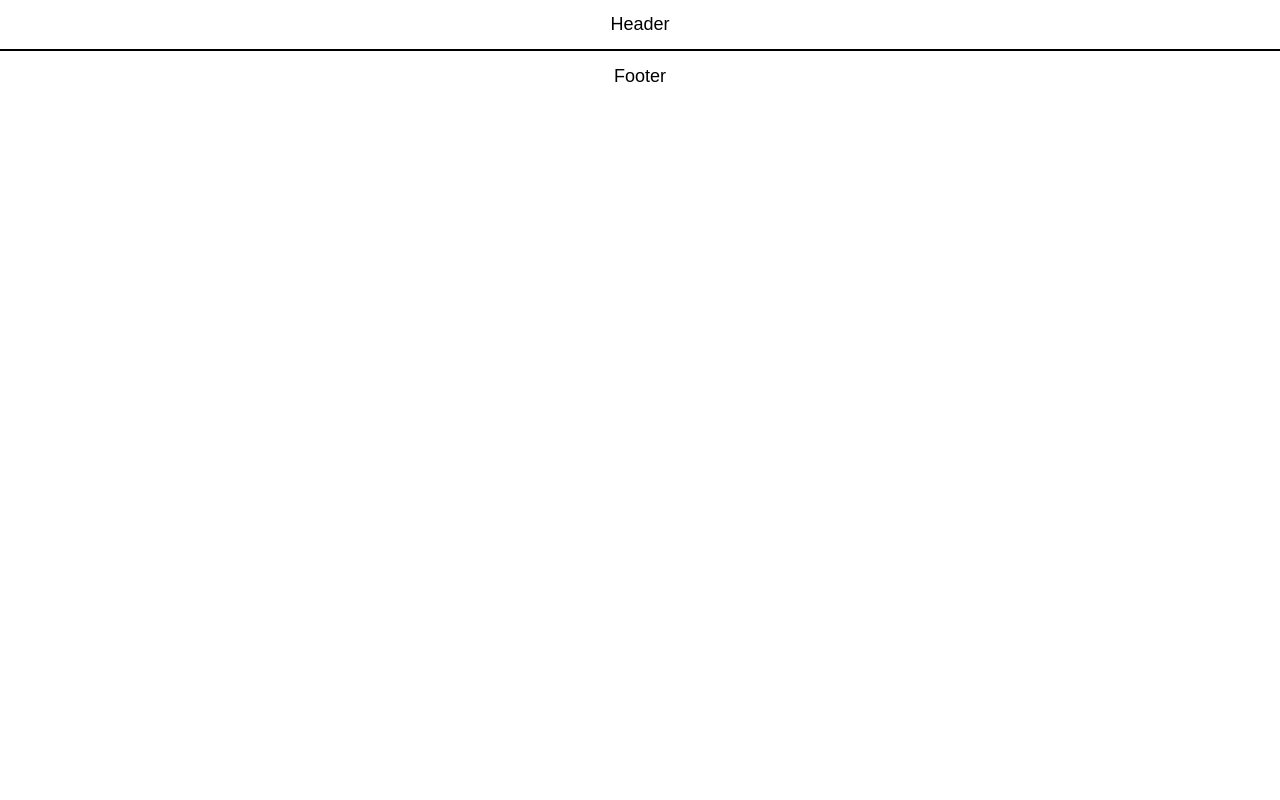
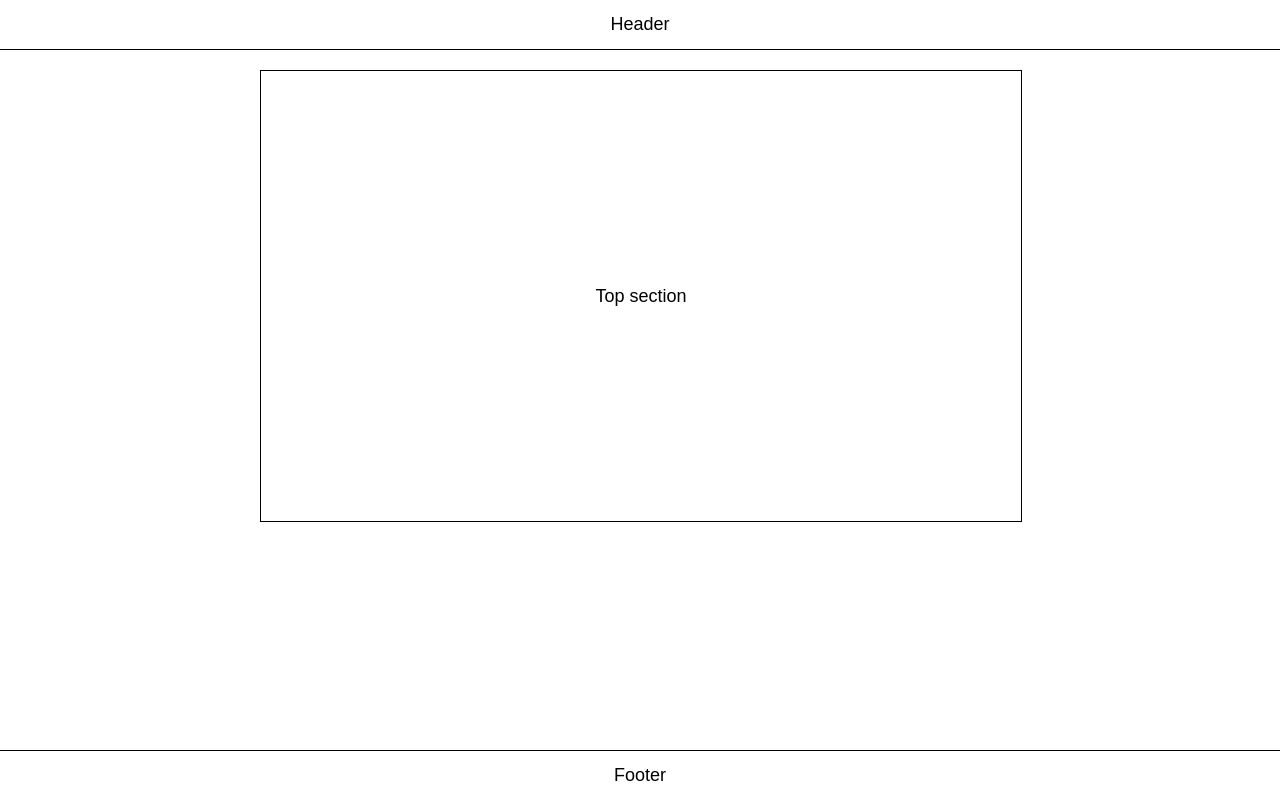
Before and after one commit to ooloo-io/github-flow-systemkwiat, a website: page src/index.html in a window 1280 px wide. Drawn offline with nearby package versions, Linux system fonts and the light colour scheme.

Commit message:
Top Section (#8)
* Add top section

* Style top section

```diff
--- a/src/index.html
+++ b/src/index.html
@@ -4,8 +4,8 @@
 <head>
   <meta charset="utf-8">
 
-  <title>GitHub Flow Course</title>
-  <meta name="description" content="GitHub Flow Course">
+  <title>GitHub Pull Request Flow Course</title>
+  <meta name="description" content="GitHub Pull Request Flow Course">
   <meta name="author" content="Johannes Kettmann">
 
   <link rel="stylesheet" href="https://cdnjs.cloudflare.com/ajax/libs/normalize/8.0.1/normalize.min.css">
@@ -16,8 +16,13 @@
   <header class="header">
     Header
   </header>
-<footer class="footer">
-  Footer
-</footer>
+  <main class="content">
+    <section class="section">
+      Top section
+    </section>
+  </main>
+  <footer class="footer">
+    Footer
+  </footer>
 </body>
 </html>
--- a/src/styles.css
+++ b/src/styles.css
@@ -12,7 +12,7 @@ body {
 }
 
 .footer {
-  height: 50px;
+  height: 49px;
   display: flex;
   justify-content: center;
   align-items: center;
@@ -20,8 +20,18 @@ body {
 }
 
 .content {
-  min-height: calc(100vh - 100px);
-  width: 720px;
+  min-height: calc(100vh - 140px);
+  width: 760px;
   max-width: 100%;
   margin: auto;
+  padding: 20px;
 }
+
+.section {
+  height: 450px;
+  width: 100%;
+  display: flex;
+  justify-content: center;
+  align-items: center;
+  border: 1px solid black;
+}
```
